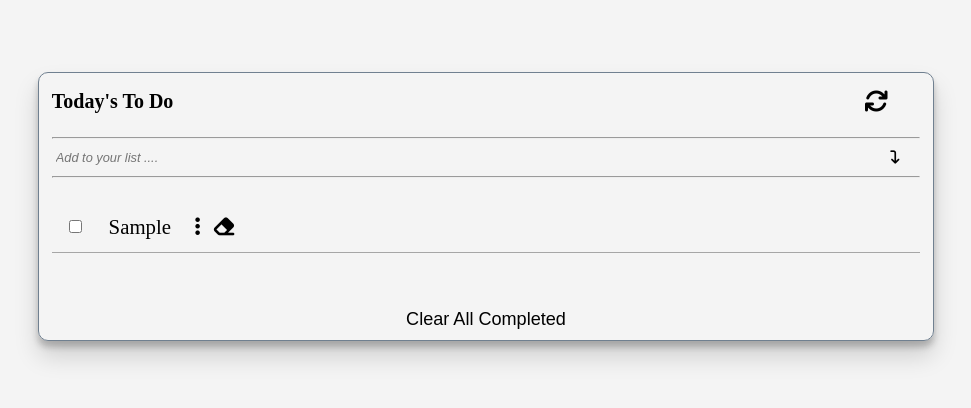
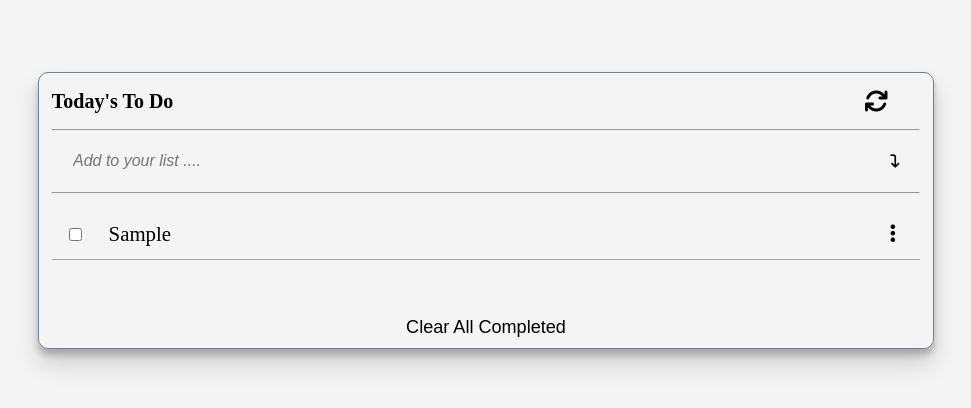
Before and after one commit to ahmed025566/todo-v0.1, a website built with webpack: page src/index.html in a window 1280 px wide. Both pictures are taken after typing "Sample" into the empty fields and a click on the button 1057 px from the left and 157 px from the top of the page. Shown: the whole page, without its empty margins (162-1133 px from the left). Built offline with nearby package versions, Linux system fonts and the light colour scheme.

Commit message:
Add styles for the new elements
webapp almost finished

```diff
--- a/src/styles/main.css
+++ b/src/styles/main.css
@@ -64,6 +64,7 @@ hr {
   background-color: whitesmoke;
   background-blend-mode: lighten;
   width: 100%;
+  margin: 0;
 }
 
 .header {
@@ -93,8 +94,10 @@ hr {
 
 .task-entry {
   font-style: italic;
-  font-size: 0.8rem;
+  font-size: 1rem;
   width: 90%;
+  height: 100%;
+  padding: 1.2rem;
   background-color: transparent;
 }
 
@@ -108,15 +111,42 @@ hr {
 }
 
 .refresh,
-.task-more,
+.icon-swapper,
 .btn.submit {
   margin-left: auto;
   margin-right: 0.75rem;
 }
 
+.refresh {
+  cursor: pointer;
+}
+
+.icon-swapper {
+  align-items: center;
+  justify-content: center;
+  cursor: pointer;
+}
+
+.task-more {
+  display: initial;
+}
+
+.icon-swapper:hover .task-more {
+  display: none;
+}
+
+.task-delete {
+  display: none;
+}
+
+.icon-swapper:hover .task-delete {
+  display: initial;
+}
+
 .btn {
   background-color: transparent;
   border-color: transparent;
+  cursor: pointer;
 }
 
 .btn.clear-all-completed {
```
